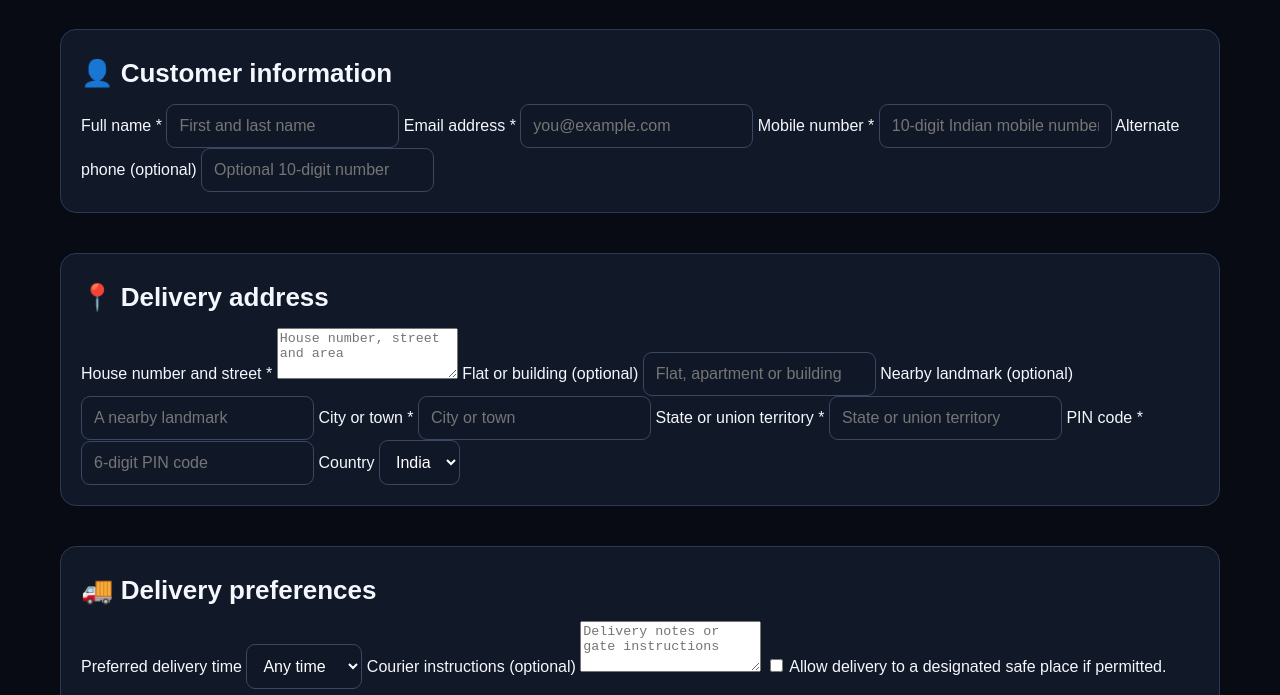
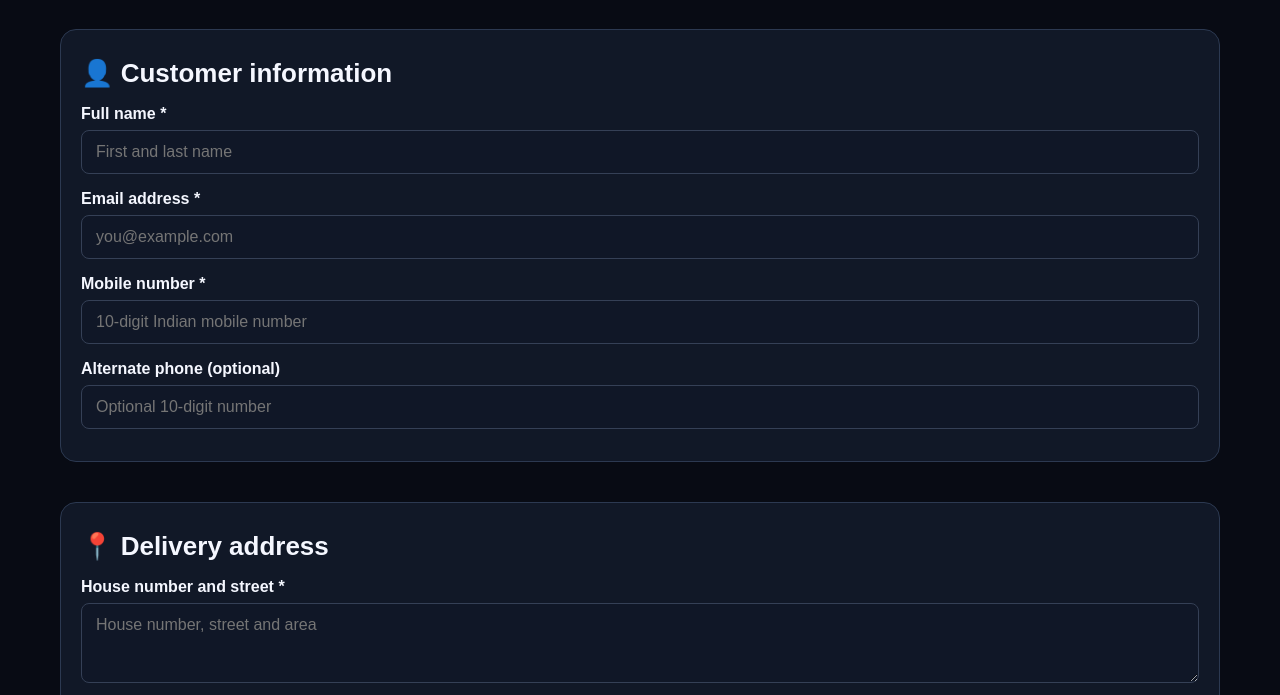
Before and after one commit to antique3132610-byte/Pokemon, a plain HTML site: page checkout.html in a window 1280 px wide. Shown: the part 257-952 px from the top of the page. Drawn offline with Linux system fonts and the light colour scheme.

Commit message:
style.css

```diff
--- a/style.css
+++ b/style.css
@@ -98,3 +98,46 @@ footer{margin-top:50px;padding:28px 5%;text-align:center;border-top:1px solid va
  .product-info{padding:10px}
  .hero{padding:25px}
 }
+
+/* EVFORGE demo checkout */
+
+#demo-checkout-form label {
+  display: block;
+  margin: 16px 0 7px;
+  font-weight: 600;
+}
+
+#demo-checkout-form input:not([type="checkbox"]),
+#demo-checkout-form select,
+#demo-checkout-form textarea {
+  box-sizing: border-box;
+  display: block;
+  width: 100%;
+  padding: 12px 14px;
+  margin-bottom: 12px;
+  border: 1px solid #354056;
+  border-radius: 8px;
+  background: #101727;
+  color: #fff;
+  font: inherit;
+}
+
+#demo-checkout-form textarea {
+  resize: vertical;
+}
+
+#demo-checkout-form .checkbox-row {
+  display: flex;
+  align-items: flex-start;
+  gap: 10px;
+  font-weight: normal;
+}
+
+#demo-checkout-form .checkbox-row input {
+  margin-top: 5px;
+  flex-shrink: 0;
+}
+
+#demo-checkout-form button[type="submit"] {
+  margin: 12px 0;
+}
```
